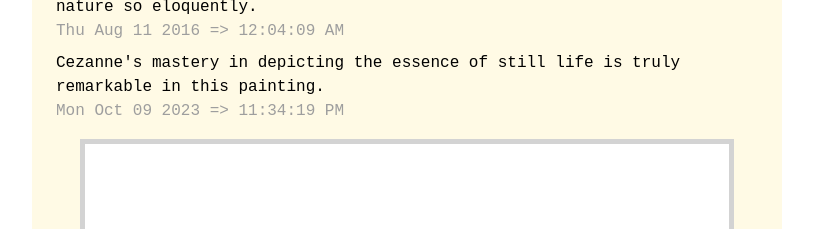
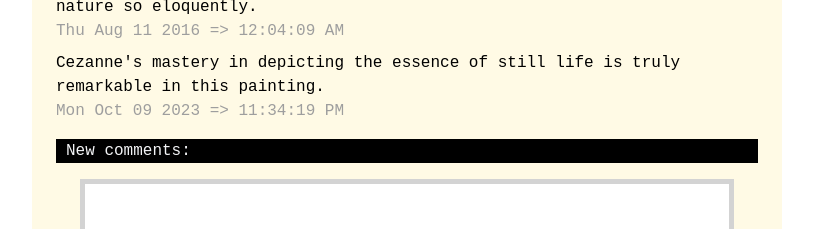
Before and after one commit to ftanekha/cc-Nextjs-the-gallery, a Next.js app: page / in a window 1280 px wide. Shown: the part 1060-1289 px from the top of the page, without its empty margins (233-1046 px from the left). Built offline with nearby package versions, Linux system fonts and the light colour scheme.

Commit message:
- style new comment heading

```diff
--- a/components/comment/StoredComments.tsx
+++ b/components/comment/StoredComments.tsx
@@ -27,6 +27,7 @@
           }
         )
       }
+      <p className='bg-black w-full h-6 text-gray-100 text-small' style={{paddingLeft: 10, margin: '1rem 0'}}>New comments:</p>
     </div>
   )
 }
```
